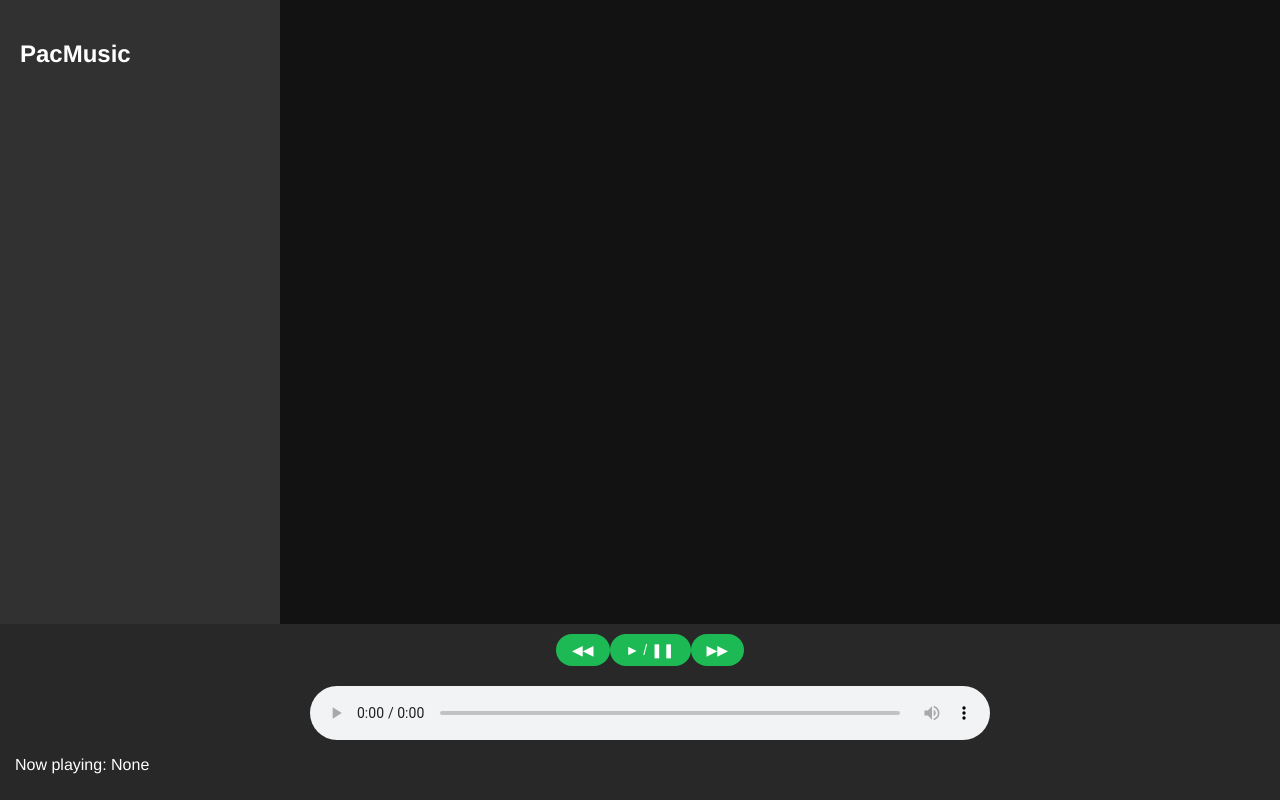
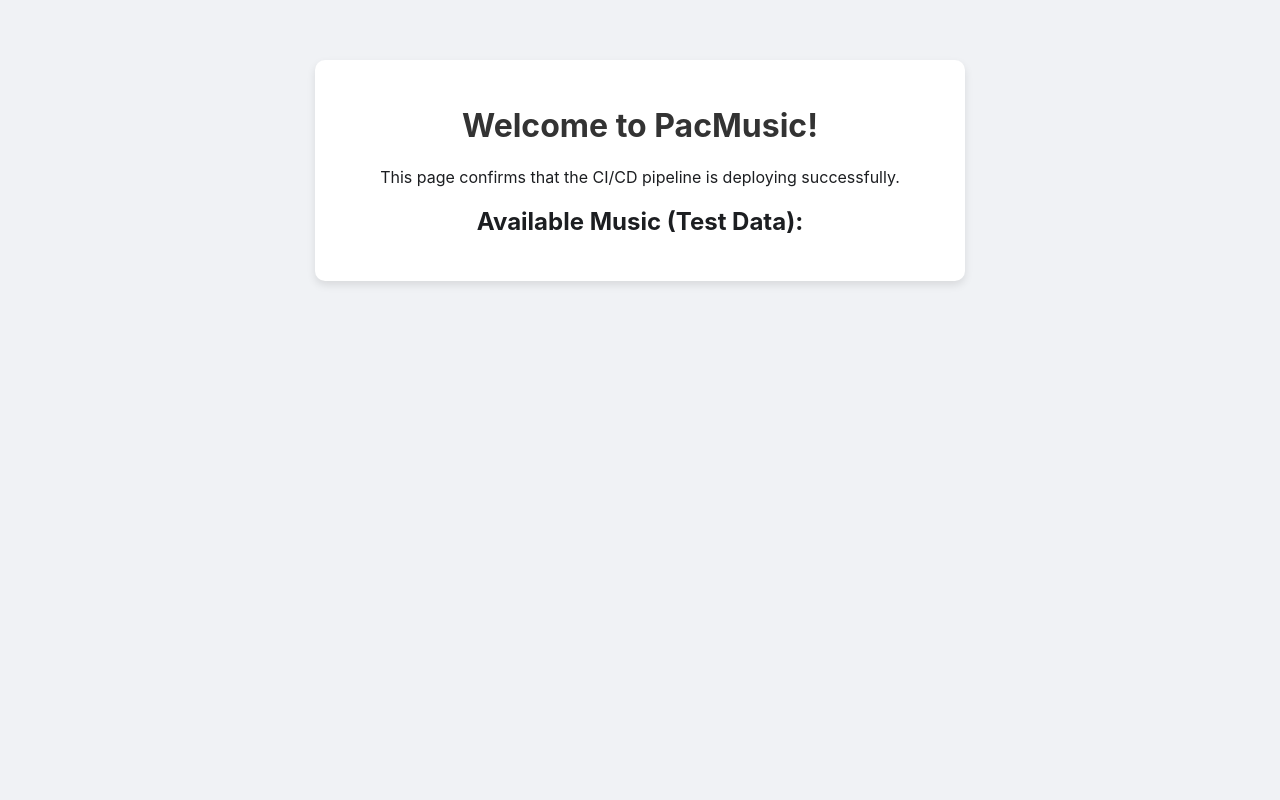
Before and after one commit to mikhamuse1010/pacmusic_new, a Flask app: template app/templates/index.html in a window 1280 px wide. Run offline with Flask 3, Linux system fonts and the light colour scheme; the template is opened without the code that fills it, so the values that code supplies are empty.

Commit message:
FEAT: Temporarily remove MinIO for debugging

```diff
--- a/app/app.py
+++ b/app/app.py
@@ -6,28 +6,17 @@ import os
 
 app = Flask(__name__)
 
-# Setup MinIO client using environment variables
-minioClient = Minio(
-    endpoint = os.getenv('MINIO_ENDPOINT'),
-    access_key = os.getenv('MINIO_ACCESS_KEY'),
-    secret_key =os.getenv('MINIO_SECRET_KEY')
-)
-
 @app.route('/')
 def index():
-    try:
-        # List all objects in the bucket
-        objects = minioClient.list_objects("music-bucket", recursive=True)
-        music_files = []
-        for obj in objects:
-            # Generate a presigned URL for each music file with appropriate content type for streaming
-            url = minioClient.presigned_get_object("music-bucket", obj.object_name, expires=timedelta(hours=1), response_headers={"response-content-type": "audio/mpeg"})
-            music_files.append((obj.object_name, url))
-        return render_template('index.html', music_files=music_files)
-
-    except S3Error as exc:
-        print("Error occurred.", exc)
-        return "Error in fetching music files", 500
+    # This is a temporary list of music files for testing.
+    # We are using this to bypass the MinIO connection issue and confirm the pipeline works.
+    music_files = [
+        ("Test Song 1 - Artist A", "#"),
+        ("Test Song 2 - Artist B", "#"),
+        ("Test Song 3 - Artist C", "#")
+    ]
+    # The render_template function looks for the file in a 'templates' folder.
+    return render_template('index.html', music_files=music_files)
 
 if __name__ == '__main__':
     app.run(debug = True,
--- a/app/templates/index.html
+++ b/app/templates/index.html
@@ -3,44 +3,25 @@
 <head>
     <meta charset="UTF-8">
     <meta name="viewport" content="width=device-width, initial-scale=1.0">
-    <title>PacMusic - Music Player</title>
-    <link rel="stylesheet" href="{{ url_for('static', filename='styles.css') }}">
+    <title>PacMusic - CI/CD Test</title>
+    <style>
+        body { font-family: -apple-system, BlinkMacSystemFont, "Segoe UI", Roboto, Helvetica, Arial, sans-serif; background-color: #f0f2f5; color: #1c1e21; text-align: center; margin-top: 60px; }
+        h1 { color: #333; }
+        .container { background-color: #fff; margin: 20px auto; padding: 25px; border-radius: 10px; box-shadow: 0 4px 8px rgba(0,0,0,0.1); max-width: 600px; }
+        ul { list-style-type: none; padding: 0; }
+        li { background-color: #f8f9fa; margin: 10px 0; padding: 15px; border-radius: 8px; border: 1px solid #ddd; }
+    </style>
 </head>
 <body>
     <div class="container">
-        <aside class="sidebar">
-            <h1>PacMusic</h1>
-        </aside>
-        <main class="content">
-            <div class="music-list">
-                {% for name, url in music_files %}
-                <div class="music-item" data-url="{{ url }}">
-                    <div class="album-art">
-                        <img src="{{ url_for('static', filename='album_art.png') }}" alt="Album Art">
-                    </div>
-                    <div class="music-info">
-                        <p class="music-title" style="display: -webkit-box; -webkit-line-clamp: 2; -webkit-box-orient: vertical; overflow: hidden;">{{ name }}</p>
-                    </div>
-                    <button class="play-button" onclick="playAudio(this.parentElement.getAttribute('data-url'), this.parentElement)">Play</button>
-                </div>
-                {% endfor %}
-            </div>
-        </main>
-        <div class="now-playing-bar">
-            <div class="button-container">
-                <button onclick="previousSong()">&#9664;&#9664;</button> <!-- Previous song -->
-                <button onclick="togglePlayPause()">&#9658; / &#10074;&#10074;</button> <!-- Play/Pause -->
-                <button onclick="nextSong()">&#9654;&#9654;</button> <!-- Next song -->
-            </div>
-            <div class="audio-player-container">
-                <audio id="audio-player" controls>
-                    <source src="" type="audio/mpeg">
-                    Your browser does not support the audio element.
-                </audio>
-            </div>
-            <p id="now-playing">Now playing: None</p>
-        </div>
-        <script src="{{ url_for('static', filename='script.js') }}"></script>
+        <h1>Welcome to PacMusic!</h1>
+        <p>This page confirms that the CI/CD pipeline is deploying successfully.</p>
+        <h2>Available Music (Test Data):</h2>
+        <ul>
+            {% for name, url in music_files %}
+                <li>{{ name }}</li>
+            {% endfor %}
+        </ul>
     </div>
 </body>
 </html>
```
